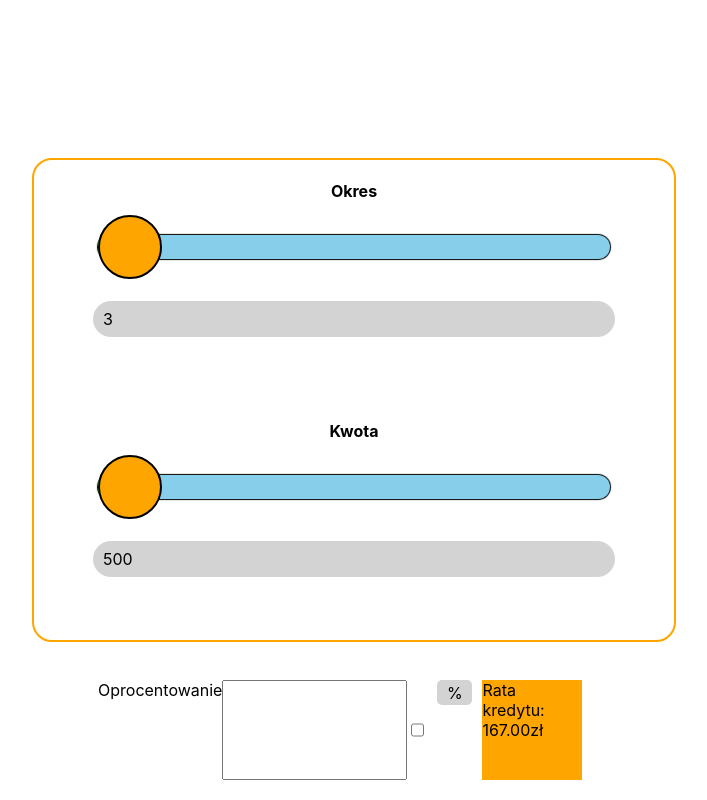
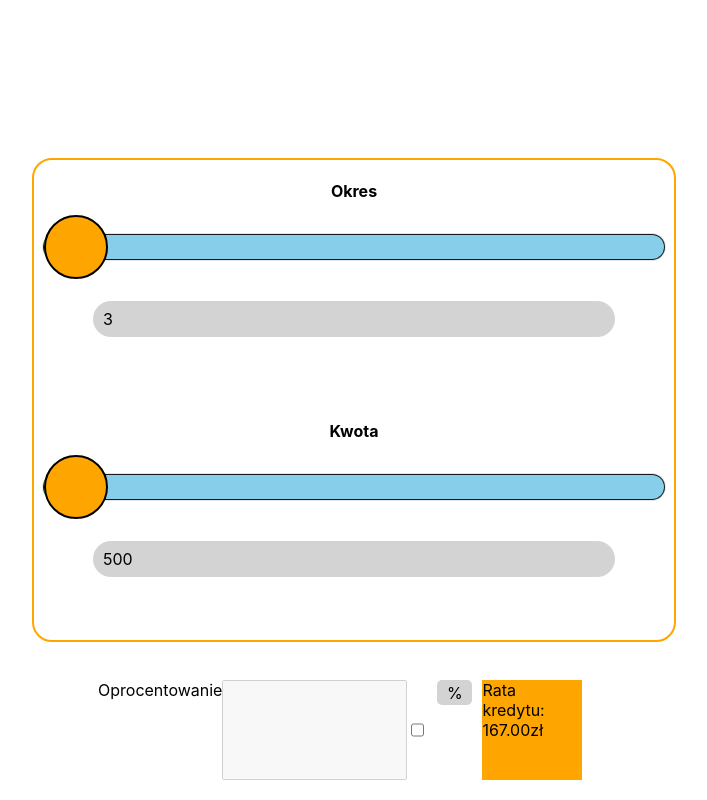
Before and after one commit to Szadziu/BankAppTask, a React (Create React App) app: page / in a window 1280 px wide. Shown: the whole page, without its empty margins (286-993 px from the left). Built offline with nearby package versions, Linux system fonts and the light colour scheme.

Commit message:
add hover effect on slider bar and handle it

```diff
--- a/src/components/App.js
+++ b/src/components/App.js
@@ -41,13 +41,26 @@ class App extends React.Component {
           <label htmlFor="title">Oprocentowanie</label>
           <input
             onChange={(e) => {
-              this.setState({
-                interest: e.target.value * 1,
-              });
+              if (e.target.value >= 0) {
+                if (e.target.value > 12) {
+                  e.target.value = 12;
+                  this.setState({
+                    interest: 12,
+                  });
+                  return;
+                }
+                this.setState({
+                  interest: e.target.value * 1,
+                });
+              } else {
+                e.target.value = 0;
+              }
             }}
             name="title"
             id="title"
-            type="text"
+            type="number"
+            disabled={!this.state.isChecked}
+            value={this.state.isChecked && this.state.interest}
           />
           <input
             onChange={() => {
--- a/src/components/Slider.js
+++ b/src/components/Slider.js
@@ -38,7 +38,6 @@ class Slider extends React.Component {
     const slider = this.sliderRef.current;
     const { left, width } = slider.getBoundingClientRect();
     const draggableWidth = 50;
-    console.log(e);
     const mouseX = e.clientX - left;
 
     const startPosition = mouseX - draggableWidth / 2;
@@ -60,23 +59,25 @@ class Slider extends React.Component {
       <Main>
         <h4 style={{ textAlign: "center" }}>{this.props.text}</h4>
         <MainBar
+          width={this.state.opacityBarWidth}
           position={this.state.position}
           ref={this.sliderRef}
           onClick={(e) => {
             this.drag(e);
           }}
+          onMouseMove={(e) => {
+            const slider = this.sliderRef.current;
+            const { left } = slider.getBoundingClientRect();
+            const mouseX = e.clientX - left;
+            this.setState({
+              opacityBarWidth: mouseX - this.state.position - 15,
+            });
+          }}
         >
           <ProgressBar
             style={{ width: this.state.position + 20 }}
           ></ProgressBar>
-          <OpacityBar
-            onMouseOver={(e) => {
-              console.log(e.currentTarget.offsetWidth, e.target.offsetWidth);
-              this.setState({
-                opacityBarWidth: 0,
-              });
-            }}
-          ></OpacityBar>
+          <OpacityBar width={this.state.opacityBarWidth}></OpacityBar>
           <Draggable
             style={{ left: this.state.position }}
             onMouseDown={this.startDrag}
@@ -113,6 +114,9 @@ const Result = styled.div`
 const OpacityBar = styled.div`
   background-color: skyblue;
   height: 100%;
+  width: ${(props) => props.width}px;
+  border-radius: 20px;
+  opacity: 0.5;
 `;
 
 const ProgressBar = styled.div`
@@ -131,14 +135,14 @@ const MainBar = styled.div`
   top: 10%;
   left: 50%;
   transform: translate(-50%, -50%);
-  width: 80%;
+  width: 620px;
   height: 10%;
   background-color: skyblue;
   border-radius: 20px;
   box-shadow: 0 0 1px 1px black;
 
   &:hover ${OpacityBar} {
-    width: 150px;
+    width: ${(props) => props.width}px;
     background-color: grey;
     cursor: pointer;
   }
```
